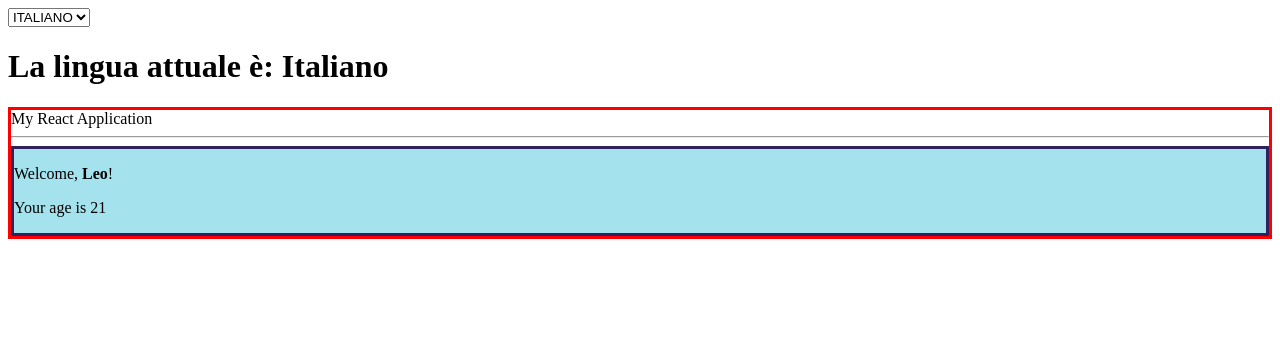
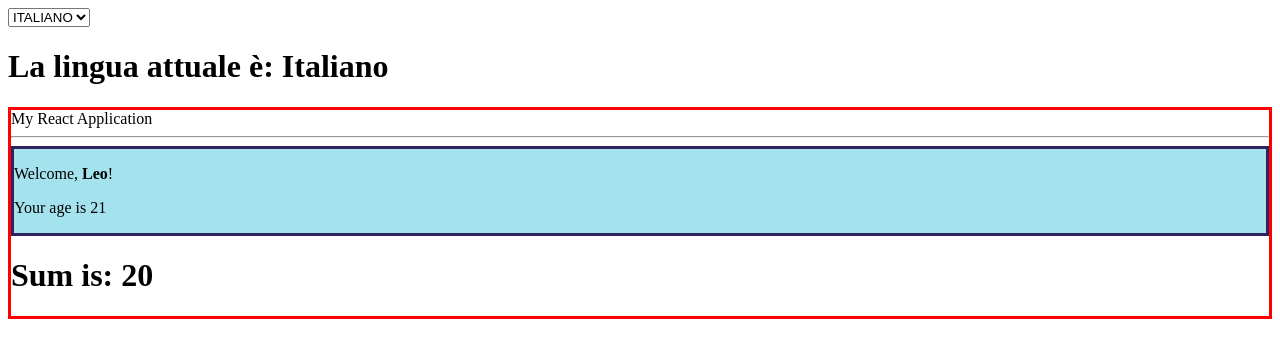
Before and after one commit to EnzoSt/react-exercises, a React (Create React App) app: page / in a window 1280 px wide. Shown: the top 358 px of the page. Built offline with nearby package versions, Linux system fonts and the light colour scheme.

Commit message:
function Components-02

```diff
--- a/src/App.js
+++ b/src/App.js
@@ -11,6 +11,7 @@ import { Welcome } from "./Welcome";
 import { Container } from "./Container";
 import { LanguageContext } from "./LanguageContext";
 import { DisplayLanguage } from "./DisplayLanguage";
+import { Sum } from "./Sum";
 
 export class App extends React.Component {
   state ={
@@ -37,6 +38,7 @@ export class App extends React.Component {
           {/* <Counter initialValue={0} incrementBy={1} /> */}
           {/* <Hello /> */}
           <Welcome name="Leo"  age={21}/>
+          <Sum numbers={[5, 10, 3, 2]} />
           {/* <InteractiveWelcome /> */}
           {/* <ClickCounter /> */}
           {/* <ClickTracker /> */}
--- /dev/null
+++ b/src/Sum.js
@@ -0,0 +1,9 @@
+import React from 'react';
+
+export function Sum({numbers}) {
+    return (
+        <h1>
+            Sum is: {numbers.reduce((acc, item) => acc + item, 0)}
+        </h1>
+    )
+}
```
